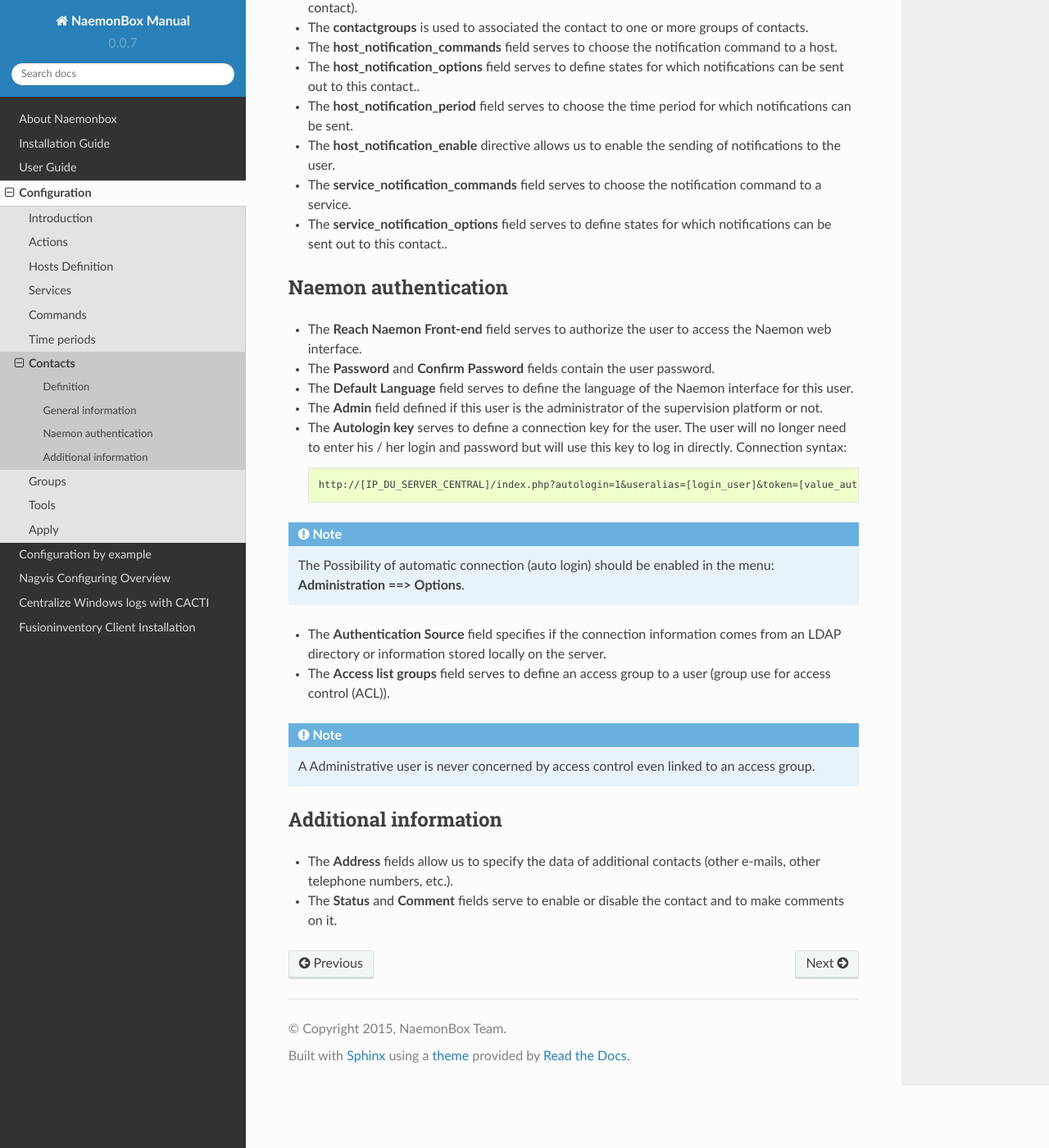
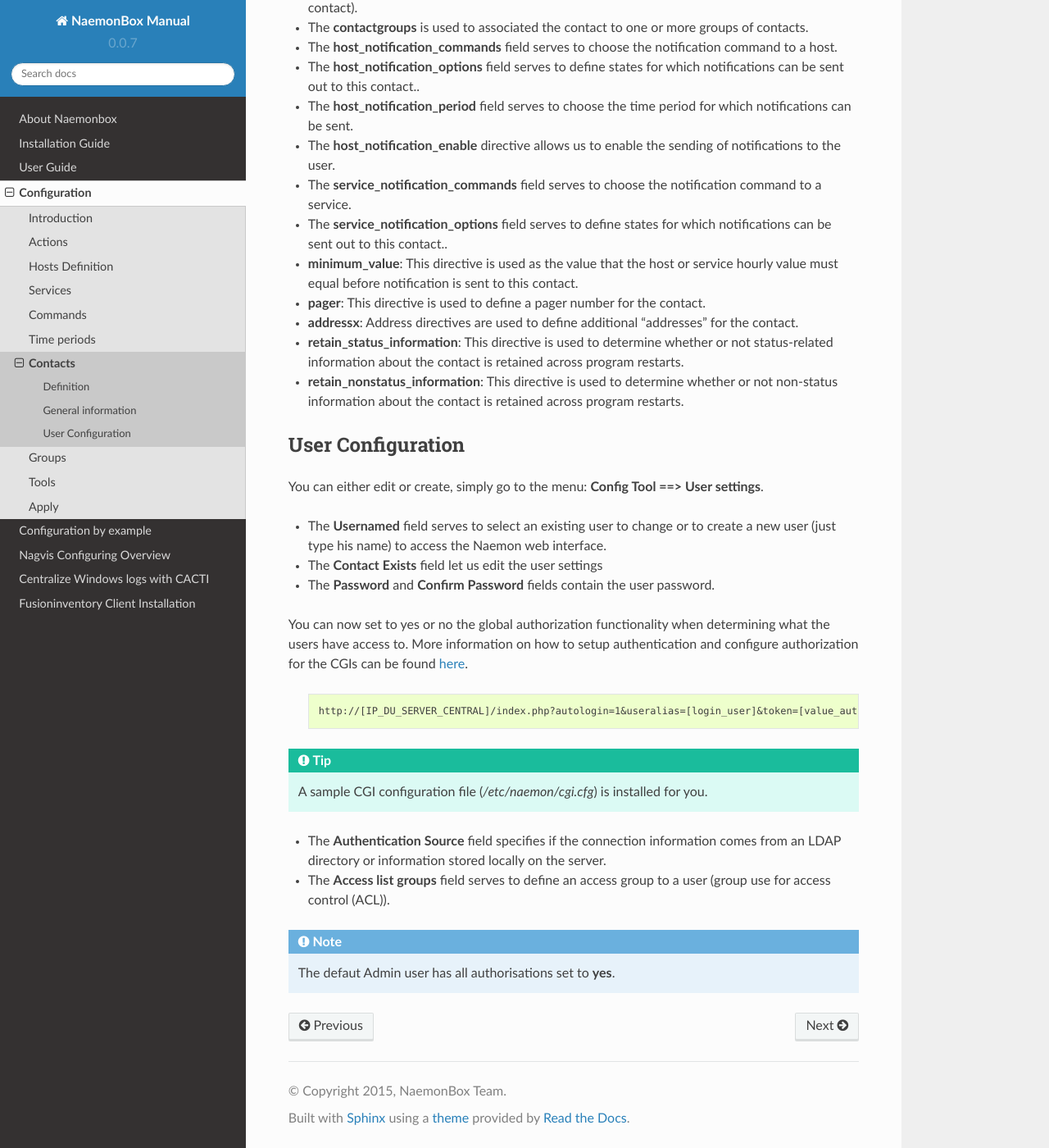
Before and after one commit to mgadi/naemonbox, a Sphinx documentation site: the page built from docs/source/04_Configuring_NaemonBox/configuration/07_contact.rst, in a window 1280 px wide and 1400 px high, scrolled down 3323 px. Shown: the whole window at 82% size. Built offline with Sphinx 7.4.7 and the Read the Docs theme 2.0.0, drawn with Linux system fonts in a browser that asks for light colours; pages that are not in the unit, such as notebooks, are missing from menus.

Commit message:
Update 07_contact.rst

```diff
--- a/docs/source/04_Configuring_NaemonBox/configuration/07_contact.rst
+++ b/docs/source/04_Configuring_NaemonBox/configuration/07_contact.rst
@@ -41,36 +41,37 @@
 * The **host_notification_enable** directive allows us to enable the sending of notifications to the user.
 * The **service_notification_commands** field serves to choose the notification command to a service.
 * The **service_notification_options** field serves to define states for which notifications can be sent out to this contact..
-
+* **minimum_value**: 	This directive is used as the value that the host or service hourly value must equal before notification is sent to this contact.
+* **pager**: 	This directive is used to define a pager number for the contact.
+* **addressx**: 	Address directives are used to define additional "addresses" for the contact.
+* **retain_status_information**: 	This directive is used to determine whether or not status-related information about the contact is retained across program restarts.
+* **retain_nonstatus_information**: 	This directive is used to determine whether or not non-status information about the contact is retained across program restarts.
 
 
 ***********************
-Naemon authentication
+User Configuration
 ***********************
+You can either edit or create, simply go to the menu: **Config Tool ==> User settings**.
 
-* The **Reach Naemon Front-end** field serves to authorize the user to access the Naemon web interface.
+* The **Usernamed** field serves to select an existing user to change or to create a new user (just type his name) to access the Naemon web interface.
+* The **Contact Exists**  field let us edit the user settings
 * The **Password** and **Confirm Password** fields contain the user password.
-* The **Default Language** field serves to define the language of the Naemon interface for this user.
-* The **Admin** field defined if this user is the administrator of the supervision platform or not.
-* The **Autologin key** serves to define a connection key for the user. The user will no longer need to enter his / her login and password but will use this key to log in directly. Connection syntax:
+You can now set to yes or no the global authorization functionality when determining what the users have access to.
+More information on how to setup authentication and configure authorization for the CGIs can be found `here <http://www.naemon.org/documentation/usersguide/cgiauth.html>`_.
+
+
 
   ::
 
       http://[IP_DU_SERVER_CENTRAL]/index.php?autologin=1&useralias=[login_user]&token=[value_autologin]
 
-.. note::
-    The Possibility of automatic connection (auto login) should be enabled in the menu: **Administration ==> Options**.
+.. tip::
+
+    A sample CGI configuration file (*/etc/naemon/cgi.cfg*) is installed for you.
 
 * The **Authentication Source** field specifies if the connection information comes from an LDAP directory or information stored locally on the server.
 * The **Access list groups** field serves to define an access group to a user (group use for access control (ACL)).
 
 .. note::
 
-     A Administrative user is never concerned by access control even linked to an access group.
-
-**********************
-Additional information
-**********************
-
-* The **Address** fields allow us to specify the data of additional contacts (other e-mails, other telephone numbers, etc.).
-* The **Status** and **Comment** fields serve to enable or disable the contact and to make comments on it.
+     The defaut Admin user has all authorisations set to **yes**.
```
